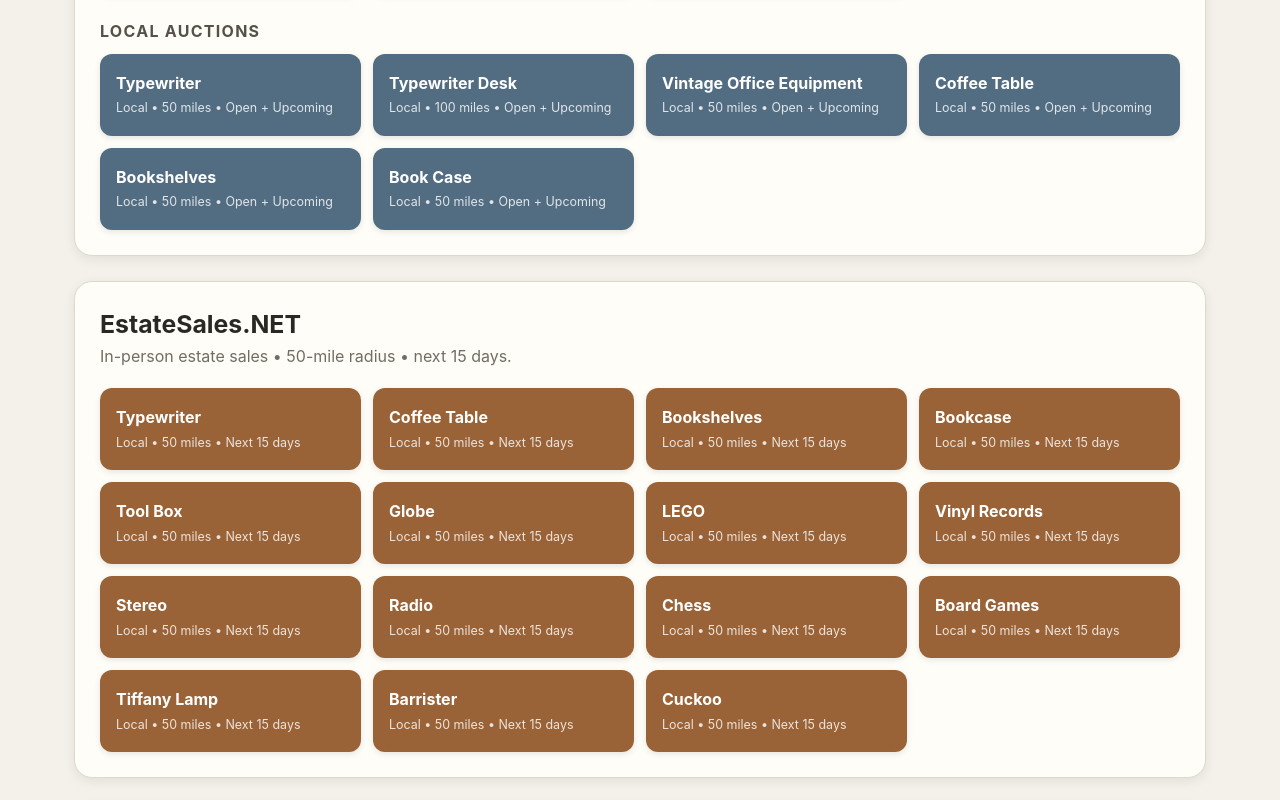
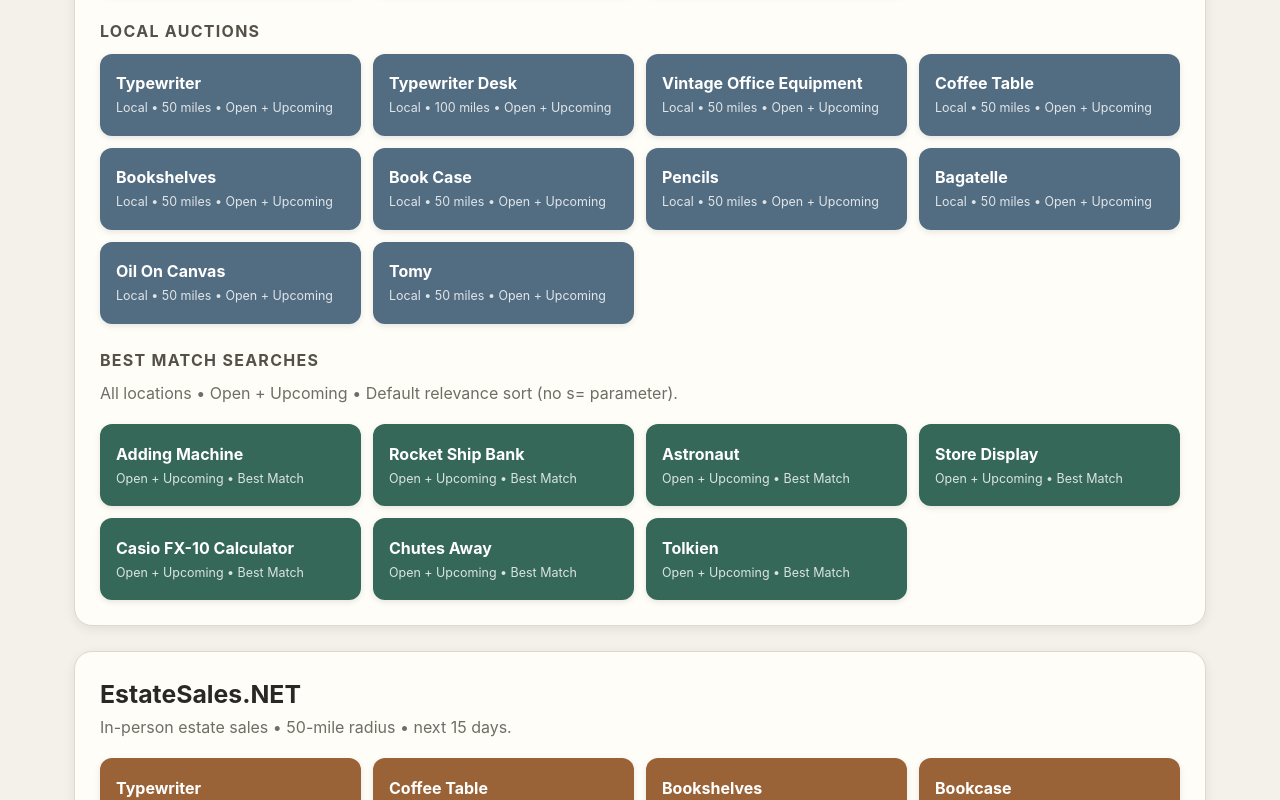
Before and after one commit to wooduwhere/wood, a plain HTML site: page index.html in a window 1280 px wide. Shown: the part 623-1423 px from the top of the page. Drawn offline with Linux system fonts and the light colour scheme.

Commit message:
Add files via upload

```diff
--- a/index.html
+++ b/index.html
@@ -97,6 +97,44 @@ footer{text-align:center;color:var(--muted);font-size:.82rem;padding-top:8px}
     </a>
 <a class="search-card local" href="https://hibid.com/lots?q=book+case&zip=27713&miles=50&status=OPEN&status=UPCOMING&s=TIME_LEFT" target="_blank" rel="noopener noreferrer">
       <span class="term">Book Case</span><span class="meta">Local • 50 miles • Open + Upcoming</span>
+    </a>
+<a class="search-card local" href="https://hibid.com/lots?q=pencils&zip=27713&miles=50&status=OPEN&status=UPCOMING&s=TIME_LEFT" target="_blank" rel="noopener noreferrer">
+      <span class="term">Pencils</span><span class="meta">Local • 50 miles • Open + Upcoming</span>
+    </a>
+<a class="search-card local" href="https://hibid.com/lots?q=bagatelle&zip=27713&miles=50&status=OPEN&status=UPCOMING&s=TIME_LEFT" target="_blank" rel="noopener noreferrer">
+      <span class="term">Bagatelle</span><span class="meta">Local • 50 miles • Open + Upcoming</span>
+    </a>
+<a class="search-card local" href="https://hibid.com/lots?q=oil+on+canvas&zip=27713&miles=50&status=OPEN&status=UPCOMING&s=TIME_LEFT" target="_blank" rel="noopener noreferrer">
+      <span class="term">Oil On Canvas</span><span class="meta">Local • 50 miles • Open + Upcoming</span>
+    </a>
+<a class="search-card local" href="https://hibid.com/lots?q=tomy&zip=27713&miles=50&status=OPEN&status=UPCOMING&s=TIME_LEFT" target="_blank" rel="noopener noreferrer">
+      <span class="term">Tomy</span><span class="meta">Local • 50 miles • Open + Upcoming</span>
+    </a>
+</div>
+
+<h3>Best Match Searches</h3>
+<p class="section-note">All locations • Open + Upcoming • Default relevance sort (no s= parameter).</p>
+<div class="grid">
+<a class="search-card shipping" href="https://hibid.com/lots?q=adding+machine&amp;status=OPEN&amp;status=UPCOMING" target="_blank" rel="noopener noreferrer">
+      <span class="term">Adding Machine</span><span class="meta">Open + Upcoming • Best Match</span>
+    </a>
+<a class="search-card shipping" href="https://hibid.com/lots?q=rocket+ship+bank&amp;status=OPEN&amp;status=UPCOMING" target="_blank" rel="noopener noreferrer">
+      <span class="term">Rocket Ship Bank</span><span class="meta">Open + Upcoming • Best Match</span>
+    </a>
+<a class="search-card shipping" href="https://hibid.com/lots?q=astronaut&amp;status=OPEN&amp;status=UPCOMING" target="_blank" rel="noopener noreferrer">
+      <span class="term">Astronaut</span><span class="meta">Open + Upcoming • Best Match</span>
+    </a>
+<a class="search-card shipping" href="https://hibid.com/lots?q=store+display&amp;status=OPEN&amp;status=UPCOMING" target="_blank" rel="noopener noreferrer">
+      <span class="term">Store Display</span><span class="meta">Open + Upcoming • Best Match</span>
+    </a>
+<a class="search-card shipping" href="https://hibid.com/lots?q=casio+fx-10+calculator&amp;status=OPEN&amp;status=UPCOMING" target="_blank" rel="noopener noreferrer">
+      <span class="term">Casio FX-10 Calculator</span><span class="meta">Open + Upcoming • Best Match</span>
+    </a>
+<a class="search-card shipping" href="https://hibid.com/lots?q=chutes+away&amp;status=OPEN&amp;status=UPCOMING" target="_blank" rel="noopener noreferrer">
+      <span class="term">Chutes Away</span><span class="meta">Open + Upcoming • Best Match</span>
+    </a>
+<a class="search-card shipping" href="https://hibid.com/lots?q=tolkien&amp;status=OPEN&amp;status=UPCOMING" target="_blank" rel="noopener noreferrer">
+      <span class="term">Tolkien</span><span class="meta">Open + Upcoming • Best Match</span>
     </a>
 </div>
 </section>
```
